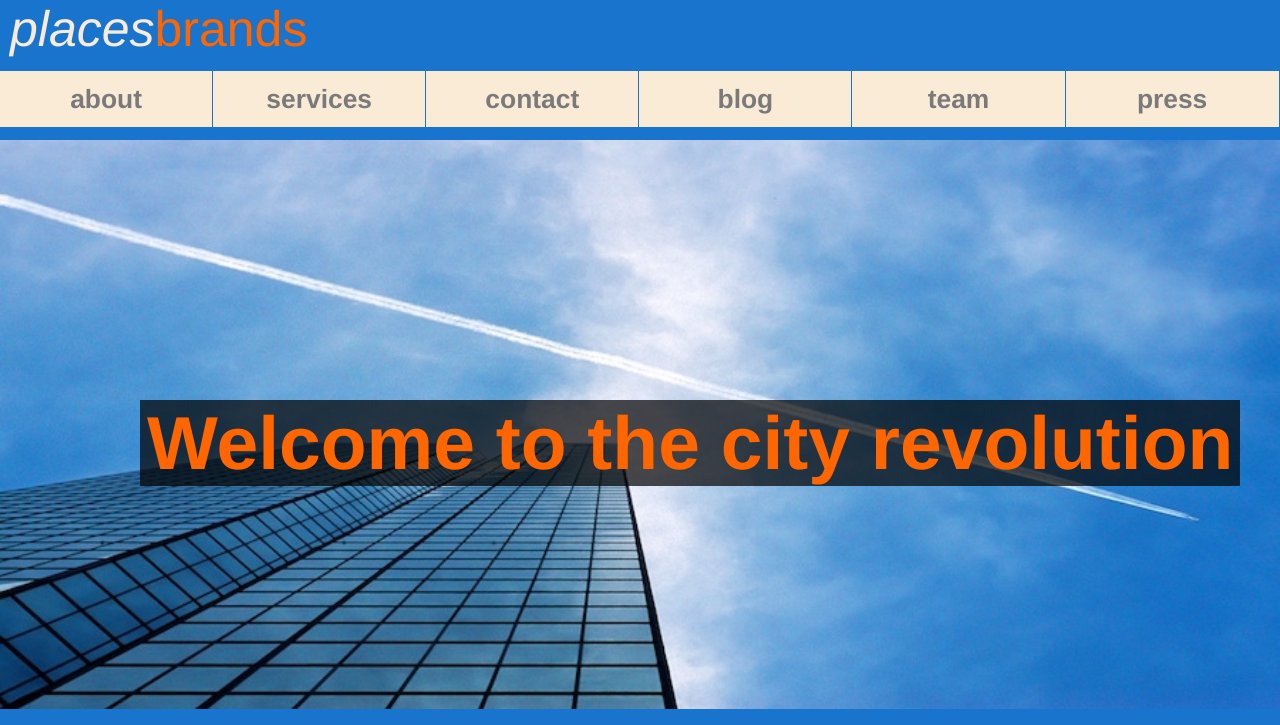
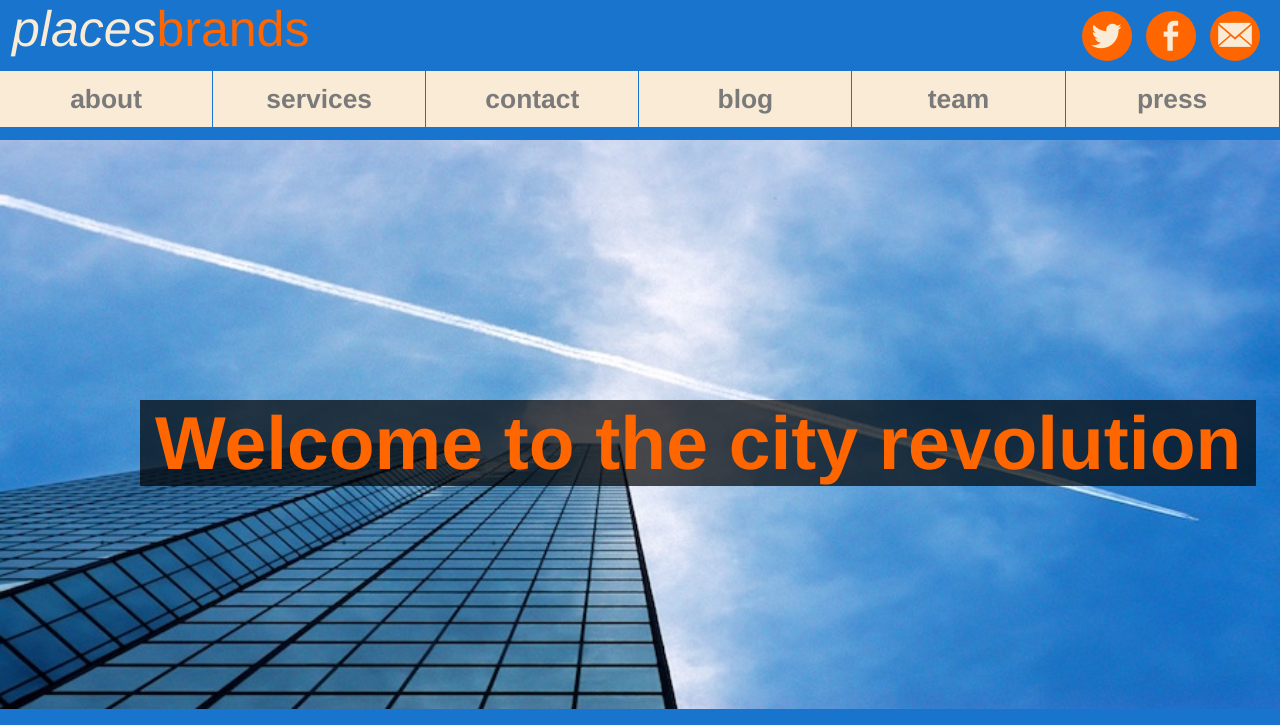
Before and after one commit to sjnorth/placesbrands-homepage, a plain HTML site: page index.html in a window 1280 px wide. Shown: the top 725 px of the page. Drawn offline with Linux system fonts and the light colour scheme.

Commit message:
social media buttons

```diff
--- a/index.html
+++ b/index.html
@@ -3,6 +3,7 @@
 <head>
 	<title>PlacesBrands</title>
 	<link href="style.css" rel="stylesheet">
+
 
 </head>
 <body>
@@ -10,6 +11,13 @@
 		<div id="logo-box">
 			<h1 id="places">places</h1><h1 id="brands">brands</h1>
 		</div>
+	<div class="soc-wrapper">
+		<ul class="soc">
+    <li><a class="soc-twitter" href="#"></a></li>
+    <li><a class="soc-facebook" href="#"></a></li>
+    <li><a class="soc-email1 soc-icon-last" href="#"></a></li>
+</ul>
+</div>
 	</header>
 
 	<nav>
--- a/style.css
+++ b/style.css
@@ -12,7 +12,7 @@ body {
 }
 header {
 	text-align: left;
-	margin-left: 10px;
+	margin-left: 12px;
 }
 #places {
 	font-size: 50px;
@@ -21,6 +21,7 @@ header {
 	font-weight: lighter;
 	color: #faebd7;
 	display: inline;
+
 }
 #brands {
 	font-size: 50px;
@@ -29,6 +30,12 @@ header {
 	font-weight: normal;
 	color: #ff6600;
 	display: inline;
+}
+.soc-wrapper {
+	float:right;
+	position: absolute;
+	top: 11px;
+	right: 20px;
 }
 #logo-box{
 }
@@ -94,8 +101,8 @@ nav li:last-child a {
 	position: absolute;
 	background-color:rgba(0, 0, 0, 0.7);
 	text-align: center;
-	padding-left: 7px;
-	padding-right: 7px;
+	padding-left: 15px;
+	padding-right: 15px;
 
 }
 section {
@@ -176,3 +183,78 @@ footer {
 		font-size: 88%;
 	}
 }
+
+@font-face {
+    font-family: 'si';
+    src: url('socicon-1.3/socicon.eot');
+    src: url('socicon-1.3/socicon.eot?#iefix') format('embedded-opentype'),
+         url('socicon-1.3/socicon.woff') format('woff'),
+         url('socicon-1.3/socicon.ttf') format('truetype'),
+         url('socicon-1.3/socicon.svg#icomoonregular') format('svg');
+    font-weight: normal;
+    font-style: normal;
+
+}
+
+/*---social icons---*/
+@media screen and (-webkit-min-device-pixel-ratio:0) {
+    @font-face {
+        font-family:si;
+        src: url('socicon-1.3/socicon.svg') format(svg);
+    }
+}
+
+.soc {
+    overflow:hidden;
+    margin:0; padding:0;
+    list-style:none;
+}
+
+.soc li {
+    display:inline-block;
+    *display:inline;
+    zoom:1;
+}
+
+.soc li a {
+    font-family:si!important;
+    font-style:normal;
+    font-weight:400;
+    -webkit-font-smoothing:antialiased;
+    -moz-osx-font-smoothing:grayscale;
+    -webkit-box-sizing:border-box;
+    -moz-box-sizing:border-box;
+    -ms-box-sizing:border-box;
+    -o-box-sizing:border-box;
+    box-sizing:border-box;
+    overflow:hidden;
+    text-decoration:none;
+    text-align:center;
+    display:block;
+    position: relative;
+    z-index: 1;
+    width: 50px;
+    height: 50px;
+    line-height: 50px;
+    font-size: 30px;
+    -webkit-border-radius: 59px;
+    -moz-border-radius: 59px;
+    border-radius: 59px;
+    margin-right: 8px;
+    color: #faebd7;
+    background-color: #ff6600;
+}
+
+.soc-icon-last{
+    margin:0 !important;
+}
+
+.soc-twitter:before {
+    content:'a';
+}
+.soc-facebook:before {
+    content:'b';
+}
+.soc-email1:before {
+    content:'<';
+}
```
Also changed, not shown: socicon-1.3/socicon.svg (added), socicon-1.3/socicon.ttf (added), socicon-1.3/socicon.woff (added), 1 other file.
